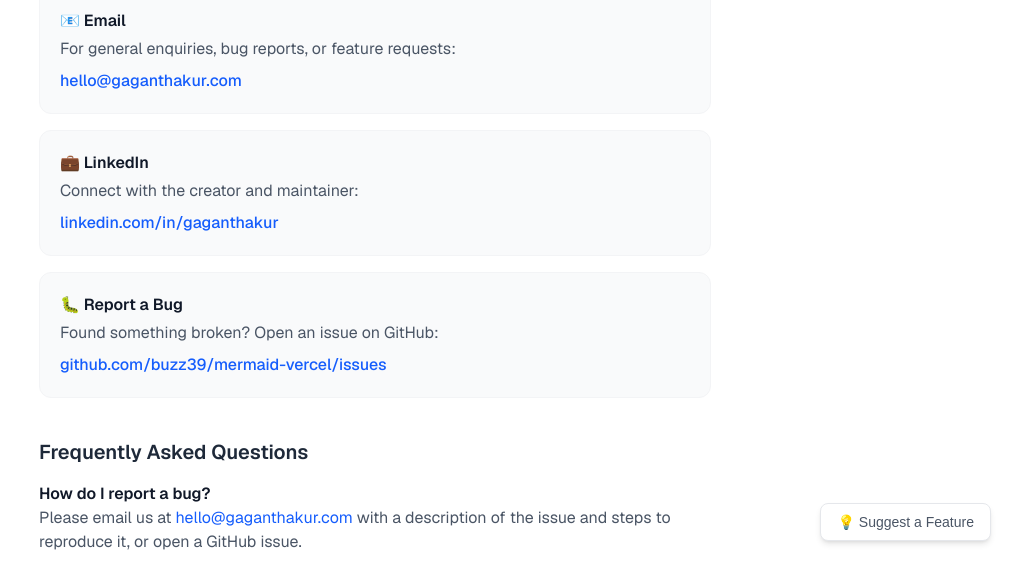
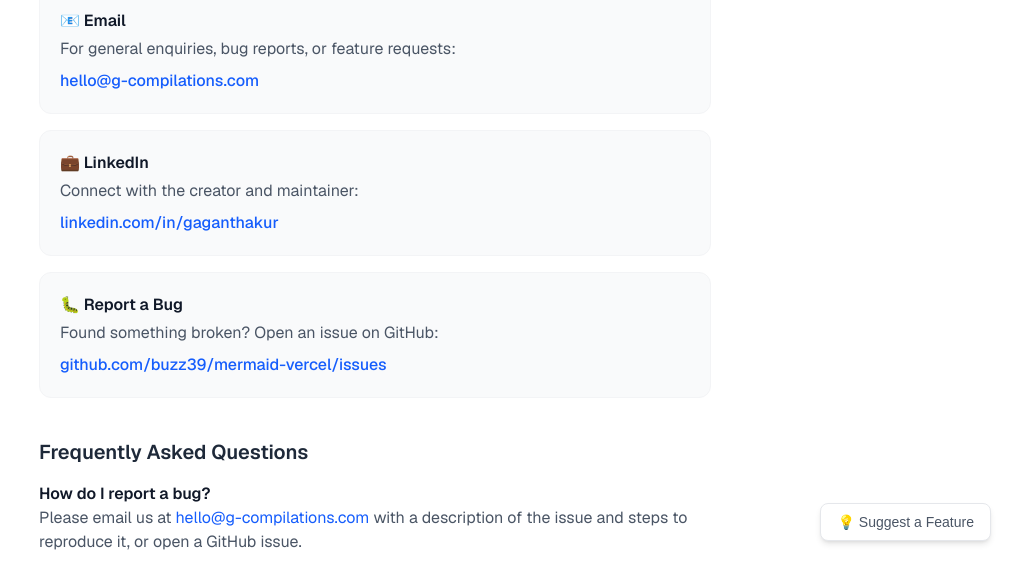
Before and after one commit to buzz39/mermaid-vercel, a Next.js app: page /contact in a window 1280 px wide. Shown: the part 235-800 px from the top of the page, without its empty margins (265-1280 px from the left). Built offline with nearby package versions, Linux system fonts and the light colour scheme.

Commit message:
Update contact email to hello@g-compilations.com

```diff
--- a/app/contact/page.tsx
+++ b/app/contact/page.tsx
@@ -25,10 +25,10 @@
               <h3 className="font-semibold text-gray-900 mb-1">📧 Email</h3>
               <p className="text-gray-600 mb-2">For general enquiries, bug reports, or feature requests:</p>
               <a
-                href="mailto:hello@gaganthakur.com"
+                href="mailto:hello@g-compilations.com"
                 className="text-blue-600 hover:underline font-medium"
               >
-                hello@gaganthakur.com
+                hello@g-compilations.com
               </a>
             </div>
 
@@ -66,7 +66,7 @@
             <div>
               <h3 className="font-semibold text-gray-900">How do I report a bug?</h3>
               <p className="text-gray-600">
-                Please email us at <a href="mailto:hello@gaganthakur.com" className="text-blue-600 hover:underline">hello@gaganthakur.com</a> with a description of the issue and steps to reproduce it, or open a GitHub issue.
+                Please email us at <a href="mailto:hello@g-compilations.com" className="text-blue-600 hover:underline">hello@g-compilations.com</a> with a description of the issue and steps to reproduce it, or open a GitHub issue.
               </p>
             </div>
             <div>
--- a/app/privacy/page.tsx
+++ b/app/privacy/page.tsx
@@ -120,7 +120,7 @@
           </p>
           <p className="mb-2">
             <strong>Email:</strong>{' '}
-            <a href="mailto:hello@gaganthakur.com" className="text-blue-600 hover:underline">hello@gaganthakur.com</a>
+            <a href="mailto:hello@g-compilations.com" className="text-blue-600 hover:underline">hello@g-compilations.com</a>
           </p>
         </section>
 
```
